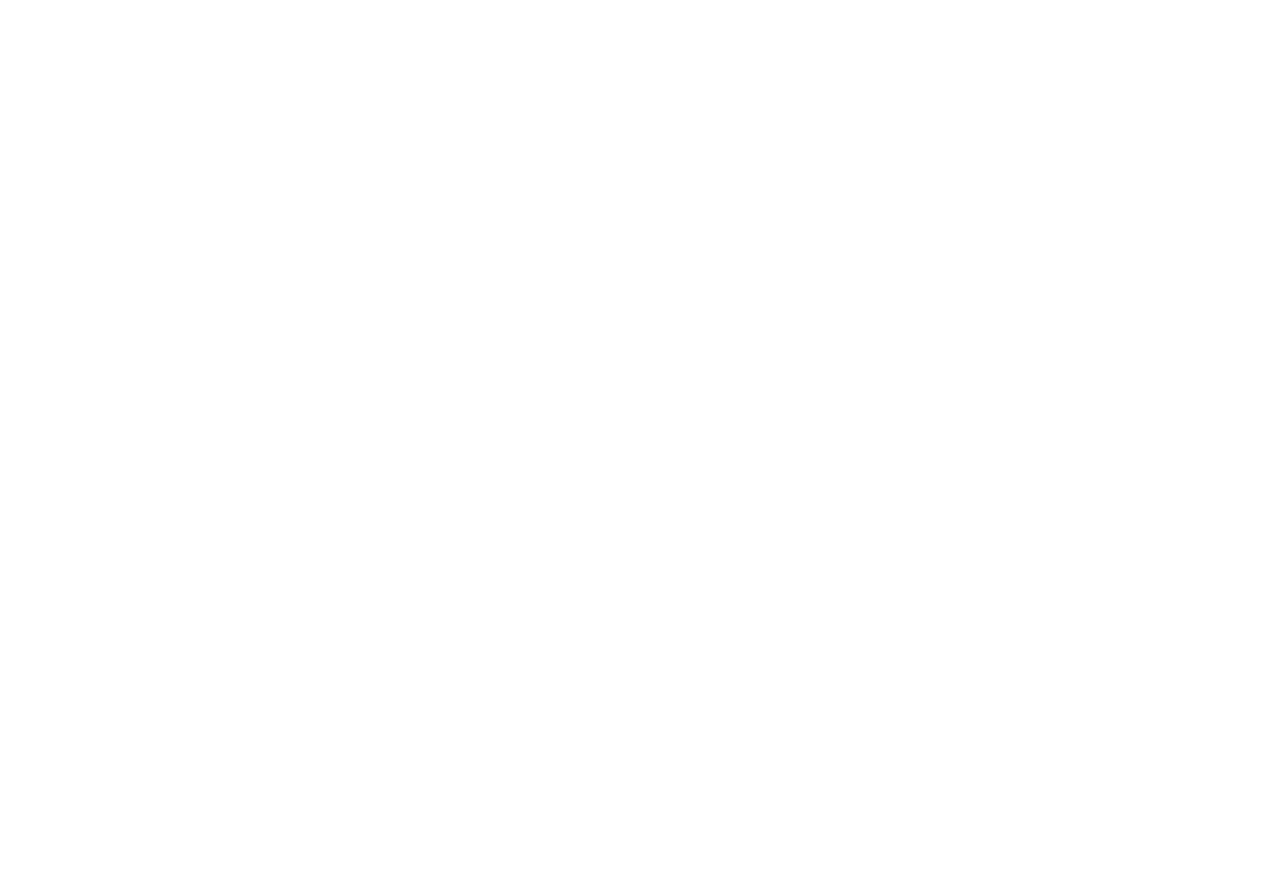
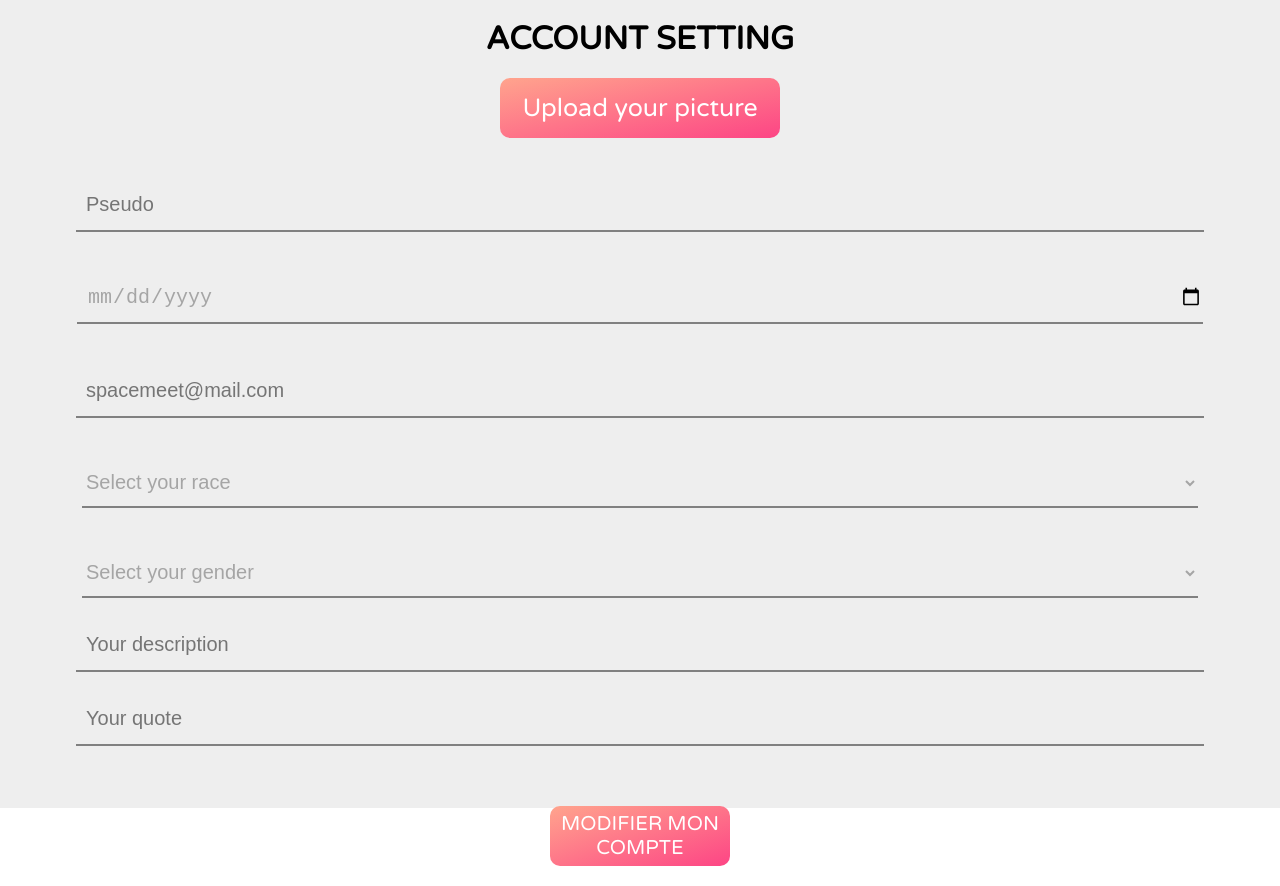
Before and after one commit to Maxencergn/space-meet, a React (Create React App) app: page /ProfilEdit in a window 1280 px wide. Before the commit the page ends 800 px from the top, so only its background shows below. Built offline with nearby package versions, Linux system fonts and the light colour scheme.

Commit message:
Création de ProfilEdit + local storage de ProfilEdit

```diff
--- a/src/App.jsx
+++ b/src/App.jsx
@@ -3,6 +3,7 @@
 import ProfilMassEffect from './components/ProfilMassEffect';
 import Signup from './components/Signup';
 import ProfilUser from './components/ProfilUser';
+import ProfilEdit from './components/ProfilEdit';
 import LoadingPage from './components/LoadingPage';
 import React from 'react';
 import { useState } from 'react';
@@ -35,6 +36,9 @@
             <Route exact path='/ProfilUser'>
               <ProfilUser />
             </Route>
+            <Route exact path='/ProfilEdit'>
+              <ProfilEdit />
+            </Route>
             <Route exact path='/match'>
               <Match setCurrentPnj={setCurrentPnj} currentPnj={currentPnj} />
             </Route>
--- /dev/null
+++ b/src/components/ProfilEdit.jsx
@@ -0,0 +1,188 @@
+/* eslint-disable react/prop-types */
+/* eslint-disable jsx-a11y/click-events-have-key-events */
+/* eslint-disable jsx-a11y/no-noninteractive-element-interactions */
+import React, { useState } from 'react';
+import { useHistory } from 'react-router-dom';
+import './Signup.css';
+import ChangePicture from './ChangePicture';
+
+function ProfilEdit(props) {
+  const [pseudo, setPseudo] = useState('');
+  const [birthday, setBirthday] = useState('');
+  const [email, setEmail] = useState('');
+  const [race, setRace] = useState('');
+  const [gender, setGender] = useState('');
+  const [about, setAbout] = useState('');
+  const [quote, setQuote] = useState('');
+  const photoOK = localStorage.getItem('picture');
+  const [enableCreation, setEnableCreation] = useState(false);
+
+  const [pictureUploaded, setPictureUploaded] = useState(false);
+
+  const history = useHistory();
+
+  if (
+    pseudo &&
+    birthday &&
+    email &&
+    race &&
+    gender &&
+    photoOK &&
+    !enableCreation
+  )
+    setEnableCreation(true);
+
+  const handleClic = () => {
+    localStorage.setItem('pseudo', pseudo);
+    localStorage.setItem('birthday', birthday);
+    localStorage.setItem('email', email);
+    localStorage.setItem('race', race);
+    localStorage.setItem('gender', gender);
+    localStorage.setItem('about', about);
+    localStorage.setItem('quote', quote);
+    history.push('/match');
+  };
+
+  return (
+    <div className='ProfileCreation'>
+      <h1 className='spacemeet'>Account setting</h1>
+      <div className={pictureUploaded ? 'pictureUp' : 'picture'}>
+        <ChangePicture
+          pictureUploaded={pictureUploaded}
+          setPictureUploaded={setPictureUploaded}
+        />
+      </div>
+      <div className='infos'>
+        <form className='pseudoContainer'>
+          <label htmlFor='pseudo' className='pseudo'>
+            <input
+              className='input-pseudo'
+              type='text'
+              name='pseudo'
+              id='pseudo'
+              placeholder='Pseudo'
+              onChange={(event) => setPseudo(event.target.value)}
+              value={pseudo}
+            />
+          </label>
+        </form>
+
+        <form className='birthdayContainer'>
+          <label htmlFor='birthday' className='birthday'>
+            <input
+              className='input-birthday'
+              type='date'
+              name='birthday'
+              id='birthday'
+              onChange={(event) => setBirthday(event.target.value)}
+              value={birthday}
+            />
+          </label>
+        </form>
+        <form className='emailContainer'>
+          <label htmlFor='email' className='email'>
+            <input
+              className='input-email'
+              type='email'
+              name='email'
+              id='email'
+              placeholder='spacemeet@mail.com'
+              onChange={(event) => setEmail(event.target.value)}
+              value={email}
+            />
+          </label>
+        </form>
+        <form className='raceContainer'>
+          <label>
+            <select
+              className='input-race'
+              type='text'
+              name='race'
+              id='race'
+              onChange={(event) => setRace(event.target.value)}
+              value={race}
+            >
+              <option value='' disabled selected>
+                Select your race
+              </option>
+              <option value='Human'>Human</option>
+              <option value='Turian'>Turian</option>
+              <option value='Asari'>Asari</option>
+              <option value='Quarian'>Quarian</option>
+              <option value='Krogan'>Krogan</option>
+              <option value='Geth'>Geth</option>
+              <option value='Salarian'>Salarian</option>
+              <option value='Drell'>Drell</option>
+              <option value='A.I.'>A.I.</option>
+              <option value='Prothean'>Prothean</option>
+              <option value='Reaper'>Reaper</option>
+              <option value='Collector'>Collector</option>
+              <option value='Yagh'>Yagh</option>
+            </select>
+          </label>
+        </form>
+        <div className='genderContainer'>
+          <div className='form-check form-check-inline'>
+            <label>
+              <select
+                className='input-gender'
+                type='text'
+                name='gender'
+                id='gender'
+                onChange={(event) => setGender(event.target.value)}
+                value={gender}
+              >
+                <option value='' disabled selected>
+                  Select your gender
+                </option>
+                <option value='Male'>Male</option>
+                <option value='Female'>Female</option>
+                <option value='A.I.'>A.I.</option>
+                <option value='Other'>Other</option>
+              </select>
+            </label>
+            <form className='aboutContainer'>
+              <label htmlFor='about' className='about'>
+                <input
+                  className='input-about'
+                  type='text'
+                  name='about'
+                  id='about'
+                  placeholder='Your description'
+                  onChange={(event) => setAbout(event.target.value)}
+                  value={about}
+                />
+              </label>
+            </form>
+            <form className='quoteContainer'>
+              <label htmlFor='quote' className='quote'>
+                <input
+                  className='input-quote'
+                  type='text'
+                  name='quote'
+                  id='quote'
+                  placeholder='Your quote'
+                  onChange={(event) => setQuote(event.target.value)}
+                  value={quote}
+                />
+              </label>
+            </form>
+            <form className='submit'>
+              <button
+                className='signup-btn'
+                type='submit'
+                id='submit'
+                onClick={handleClic}
+                disabled={!enableCreation}
+              >
+                Modifier mon compte
+              </button>
+            </form>
+          </div>
+        </div>
+      </div>
+    </div>
+  );
+}
+
+export default ProfilEdit;
--- /dev/null
+++ b/src/components/ProfilUser.css
@@ -0,0 +1,11 @@
+.button-edit {
+  max-width: 35px;
+    margin-right: 20px;
+    margin-bottom: -65px;
+}
+
+.button-edit-container {
+  display: flex;
+  justify-content: flex-end;
+
+}
--- a/src/components/ProfilUser.jsx
+++ b/src/components/ProfilUser.jsx
@@ -1,11 +1,16 @@
 import './ProfilMassEffect.css';
+import './ProfilUser.css';
 import marker from '../img/marker.png';
 import profil from '../img/profil.png';
+import buttonEdit from '../img/edit.png';
+import { Link } from 'react-router-dom';
 
 function ProfilUser() {
   const pseudo = localStorage.getItem('pseudo');
   const race = localStorage.getItem('race');
   const photoOK = localStorage.getItem('picture');
+  const about = localStorage.getItem('about');
+  const quote = localStorage.getItem('quote');
 
   return (
     <div className='profil-masseffect'>
@@ -13,6 +18,11 @@
         <img className='img-profil-ME' src={photoOK} alt='img' />
       </div>
       <div className='infos-container'>
+        <div className="button-edit-container">
+        <Link to='/ProfilEdit'>
+          <img className='button-edit' src={buttonEdit} alt='button-edit' />
+        </Link>
+        </div>
         <h1>{pseudo}</h1>
         <p>
           <img className='marker-img-pnj' alt='' src={profil} />
@@ -20,13 +30,13 @@
         </p>
         <p>
           <img className='marker-img-pnj' alt='' src={marker} />
-          Asari Planet
+          Terra
         </p>
         <hr width='90%' align='center'></hr>
         <h3>About</h3>
-        <p>Nothing</p>
+        <p>{about}</p>
         <h3>Favourite quote</h3>
-        <p style={{ fontStyle: 'italic' }}>" Nothing "</p>
+        <p style={{ fontStyle: 'italic' }}>" {quote} "</p>
       </div>
     </div>
   );
--- a/src/components/Signup.css
+++ b/src/components/Signup.css
@@ -71,7 +71,9 @@
 .birthdayContainer,
 .raceContainer,
 .emailContainer,
-.genderContainer {
+.genderContainer,
+.aboutContainer,
+.quoteContainer {
   text-align: center;
   font-size: 20px;
   width: 100%;
@@ -80,7 +82,9 @@
 
 .input-pseudo,
 .input-birthday,
-.input-email {
+.input-email,
+.input-about,
+.input-quote {
   width: 90%;
   height: 50px;
   text-decoration: none;
```
Also changed, not shown: src/components/ProfilCard.jsx (+12 -3 lines), src/components/ProfilMassEffect.css (line endings or trailing spaces), src/img/edit.png (added).
